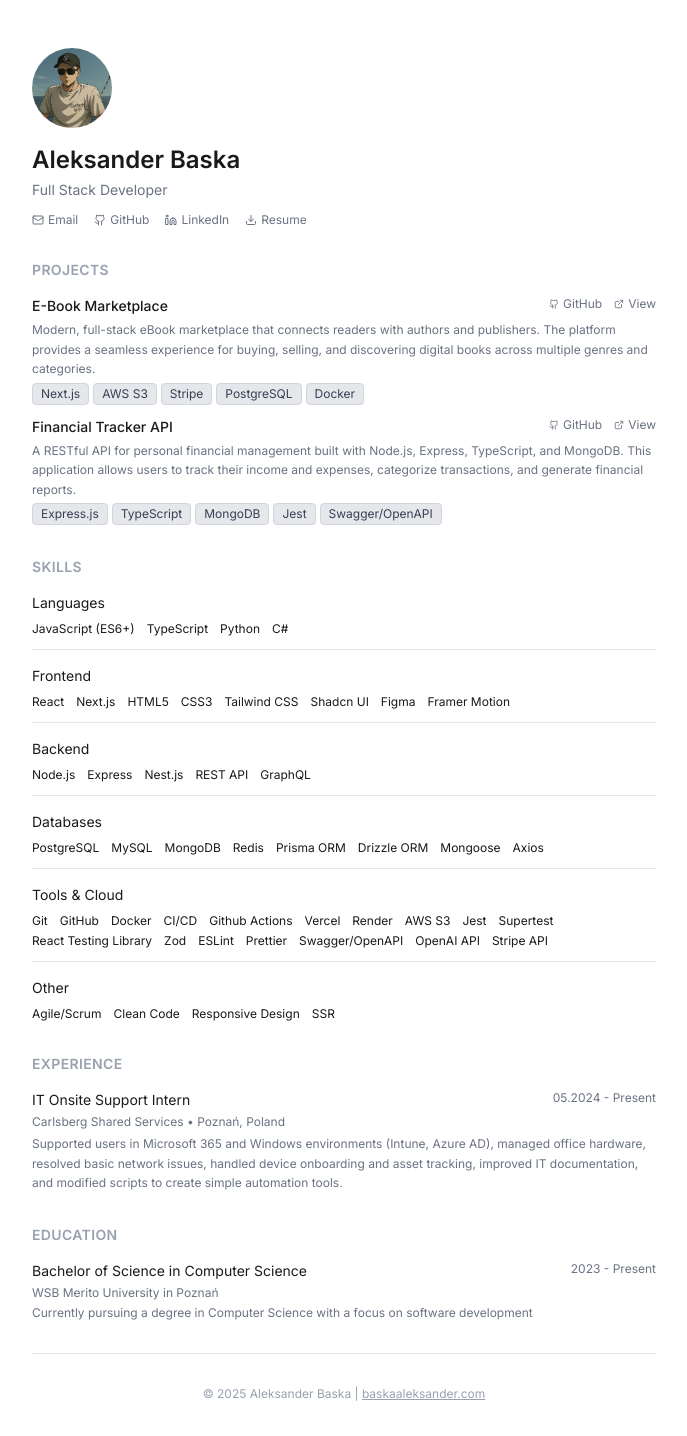
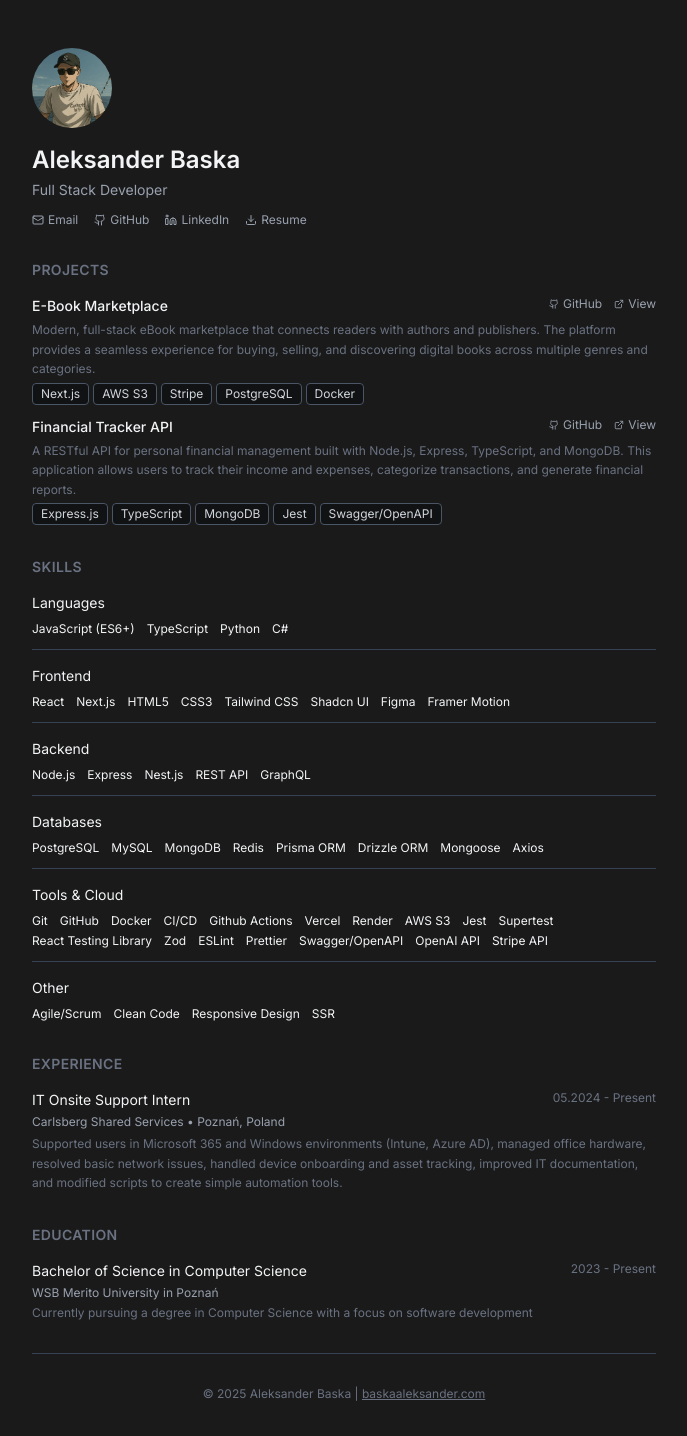
Before and after one commit to baskaaleksander/baskaaleksander-portfolio, a Next.js app: page / in a window 1280 px wide. Shown: the top 1436 px of the page, without its empty margins (296-983 px from the left). Built offline with nearby package versions, Linux system fonts and the light colour scheme.

Commit message:
chore: add ESLint and Next.js configuration for improved code quality

```diff
--- a/app/globals.css
+++ b/app/globals.css
@@ -1,15 +1,9 @@
 @import "tailwindcss";
 
 :root {
-  --background: #ffffff;
-  --foreground: #1a1a1a;
-}
-
-@media (prefers-color-scheme: dark) {
-  :root {
-    --background: #1a1a1a;
-    --foreground: #ededed;
-  }
+  /* Dark mode as the only mode */
+  --background: #1a1a1a;
+  --foreground: #ededed;
 }
 
 body {
--- a/app/page.tsx
+++ b/app/page.tsx
@@ -7,7 +7,7 @@ import Footer from "../components/Footer";
 
 export default function Home() {
   return (
-    <div className="min-h-screen bg-white dark:bg-[#1a1a1a] text-[#1a1a1a] dark:text-gray-100">
+    <div className="min-h-screen bg-[#1a1a1a] text-gray-100">
       <div className="max-w-2xl mx-auto py-12 px-6">
         <Header />
         <Projects />
--- a/components/Education.tsx
+++ b/components/Education.tsx
@@ -3,26 +3,20 @@ import { education } from "@/data/education";
 export default function Education() {
   return (
     <section className="mb-8">
-      <h2 className="text-sm font-semibold uppercase tracking-wide text-gray-400 dark:text-gray-500 mb-4">
+      <h2 className="text-sm font-semibold uppercase tracking-wide text-gray-500 mb-4">
         Education
       </h2>
       <div className="space-y-3">
         {education.map((edu, index) => (
           <div key={index}>
             <div className="flex justify-between items-start mb-1">
-              <h3 className="text-sm font-normal text-[#1a1a1a] dark:text-gray-100">
+              <h3 className="text-sm font-normal text-gray-100">
                 {edu.degree}
               </h3>
-              <span className="text-xs text-gray-500 dark:text-gray-500">
-                {edu.period}
-              </span>
+              <span className="text-xs text-gray-500">{edu.period}</span>
             </div>
-            <p className="text-xs text-gray-500 dark:text-gray-400 mb-1">
-              {edu.school}
-            </p>
-            <p className="text-xs text-gray-500 dark:text-gray-500">
-              {edu.description}
-            </p>
+            <p className="text-xs text-gray-400 mb-1">{edu.school}</p>
+            <p className="text-xs text-gray-500">{edu.description}</p>
           </div>
         ))}
       </div>
--- a/components/Experience.tsx
+++ b/components/Experience.tsx
@@ -3,24 +3,20 @@ import { experiences } from "@/data/experience";
 export default function Experience() {
   return (
     <section className="mb-8">
-      <h2 className="text-sm font-semibold uppercase tracking-wide text-gray-400 dark:text-gray-500 mb-4">
+      <h2 className="text-sm font-semibold uppercase tracking-wide text-gray-500 mb-4">
         Experience
       </h2>
       <div className="space-y-4">
         {experiences.map((exp, index) => (
           <div key={index}>
             <div className="flex justify-between items-start mb-1">
-              <h3 className="text-sm font-normal text-[#1a1a1a] dark:text-gray-100">
-                {exp.title}
-              </h3>
-              <span className="text-xs text-gray-500 dark:text-gray-500">
-                {exp.period}
-              </span>
+              <h3 className="text-sm font-normal text-gray-100">{exp.title}</h3>
+              <span className="text-xs text-gray-500">{exp.period}</span>
             </div>
-            <p className="text-xs text-gray-500 dark:text-gray-400 mb-1">
+            <p className="text-xs text-gray-400 mb-1">
               {exp.company} • {exp.location}
             </p>
-            <p className="text-xs text-gray-500 dark:text-gray-500 leading-relaxed">
+            <p className="text-xs text-gray-500 leading-relaxed">
               {exp.description}
             </p>
           </div>
--- a/components/Footer.tsx
+++ b/components/Footer.tsx
@@ -2,11 +2,11 @@ import Link from "next/link";
 
 export default function Footer() {
   return (
-    <footer className="text-center pt-8 border-t border-gray-200 dark:border-gray-700">
-      <p className="text-xs text-gray-400 dark:text-gray-500">
+    <footer className="text-center pt-8 border-t border-gray-700">
+      <p className="text-xs text-gray-500">
         &copy; {new Date().getFullYear()} Aleksander Baska |{" "}
         <Link
-          className="text-xs hover:text-[#1a1a1a] hover:dark:text-gray-100 underline"
+          className="text-xs hover:text-gray-100 underline"
           href="https://baskaaleksander.com"
         >
           baskaaleksander.com
--- a/components/Header.tsx
+++ b/components/Header.tsx
@@ -4,7 +4,7 @@ import { Mail, Github, Linkedin, Download } from "lucide-react";
 export default function Header() {
   return (
     <header className="mb-8">
-      <div className="w-20 h-20 mb-4 rounded-full bg-gray-200 dark:bg-gray-700 overflow-hidden">
+      <div className="w-20 h-20 mb-4 rounded-full bg-gray-700 overflow-hidden">
         <Image
           src="/avatar.png"
           alt="Profile Picture"
@@ -14,17 +14,15 @@ export default function Header() {
           priority
         />
       </div>
-      <h1 className="text-2xl font-semibold mb-1 text-[#1a1a1a] dark:text-gray-100">
+      <h1 className="text-2xl font-semibold mb-1 text-gray-100">
         Aleksander Baska
       </h1>
-      <p className="text-sm text-gray-500 dark:text-gray-400 mb-3">
-        Full Stack Developer
-      </p>
+      <p className="text-sm text-gray-400 mb-3">Full Stack Developer</p>
       <section className="mb-8">
         <div className="flex flex-wrap gap-4 text-xs">
           <a
             href="mailto:baskaaleksander03@gmail.com"
-            className="flex items-center gap-1 text-gray-500 dark:text-gray-400 hover:text-[#1a1a1a] dark:hover:text-gray-100"
+            className="flex items-center gap-1 text-gray-400 hover:text-gray-100"
           >
             <Mail size={12} />
             Email
@@ -33,7 +31,7 @@ export default function Header() {
             href="https://github.com/baskaaleksander"
             target="_blank"
             rel="noopener noreferrer"
-            className="flex items-center gap-1 text-gray-500 dark:text-gray-400 hover:text-[#1a1a1a] dark:hover:text-gray-100"
+            className="flex items-center gap-1 text-gray-400 hover:text-gray-100"
           >
             <Github size={12} />
             GitHub
@@ -42,7 +40,7 @@ export default function Header() {
             href="https://linkedin.com/in/baskaaleksander"
             target="_blank"
             rel="noopener noreferrer"
-            className="flex items-center gap-1 text-gray-500 dark:text-gray-400 hover:text-[#1a1a1a] dark:hover:text-gray-100"
+            className="flex items-center gap-1 text-gray-400 hover:text-gray-100"
           >
             <Linkedin size={12} />
             LinkedIn
@@ -50,7 +48,7 @@ export default function Header() {
           <a
             href="/resume.pdf"
             download
-            className="flex items-center gap-1 text-gray-500 dark:text-gray-400 hover:text-[#1a1a1a] dark:hover:text-gray-100"
+            className="flex items-center gap-1 text-gray-400 hover:text-gray-100"
           >
             <Download size={12} />
             Resume
--- a/components/Projects.tsx
+++ b/components/Projects.tsx
@@ -4,21 +4,21 @@ import { ExternalLink, Github } from "lucide-react";
 export default function Projects() {
   return (
     <section className="mb-8">
-      <h2 className="text-sm font-semibold uppercase tracking-wide text-gray-400 dark:text-gray-500 mb-4">
+      <h2 className="text-sm font-semibold uppercase tracking-wide text-gray-500 mb-4">
         Projects
       </h2>
       <div className="space-y-3">
         {projects.map((project, index) => (
           <div key={index}>
             <div className="flex justify-between items-start mb-1">
-              <h3 className="text-sm font-medium text-[#1a1a1a] dark:text-gray-100">
+              <h3 className="text-sm font-medium text-gray-100">
                 {project.title}
               </h3>
               <div className="flex items-center gap-3">
                 {project.githubLink && (
                   <a
                     href={project.githubLink}
-                    className="text-xs text-gray-500 hover:text-[#1a1a1a] dark:hover:text-gray-100 flex items-center gap-1"
+                    className="text-xs text-gray-400 hover:text-gray-100 flex items-center gap-1"
                     target="_blank"
                     rel="noopener noreferrer"
                   >
@@ -28,21 +28,21 @@ export default function Projects() {
                 )}
                 <a
                   href={project.link}
-                  className="text-xs text-gray-500 hover:text-[#1a1a1a] dark:hover:text-gray-100 flex items-center gap-1"
+                  className="text-xs text-gray-400 hover:text-gray-100 flex items-center gap-1"
                 >
                   <ExternalLink size={10} />
                   View
                 </a>
               </div>
             </div>
-            <p className="text-xs text-gray-500 dark:text-gray-500 leading-relaxed mb-1">
+            <p className="text-xs text-gray-500 leading-relaxed mb-1">
               {project.description}
             </p>
             <div className="flex flex-wrap gap-1">
               {project.tech.map((tech, techIndex) => (
                 <span
                   key={techIndex}
-                  className="text-xs px-2 py-0.5 bg-gray-200 dark:bg-[#1a1a1a] text-gray-700 dark:text-gray-300 rounded border border-gray-300 dark:border-gray-500"
+                  className="text-xs px-2 py-0.5 bg-[#111213] text-gray-300 rounded border border-gray-600"
                 >
                   {tech}
                 </span>
--- a/components/Skills.tsx
+++ b/components/Skills.tsx
@@ -3,24 +3,21 @@ import { skills } from "@/data/skills";
 export default function Skills() {
   return (
     <section className="mb-8">
-      <h2 className="text-sm font-semibold uppercase tracking-wide text-gray-400 dark:text-gray-500 mb-4">
+      <h2 className="text-sm font-semibold uppercase tracking-wide text-gray-500 mb-4">
         Skills
       </h2>
       <div className="space-y-4">
         {skills.map((category, index) => (
           <div
             key={index}
-            className="pb-3 border-b border-gray-200 dark:border-gray-700 last:border-b-0 last:pb-0"
+            className="pb-3 border-b border-gray-700 last:border-b-0 last:pb-0"
           >
-            <h3 className="text-sm font-normal mb-2 text-[#1a1a1a] dark:text-gray-100">
+            <h3 className="text-sm font-normal mb-2 text-gray-100">
               {category.category}
             </h3>
             <div className="flex flex-wrap gap-x-3 gap-y-1">
               {category.skills.map((skill, skillIndex) => (
-                <span
-                  key={skillIndex}
-                  className="text-xs text-[#1a1a1a] dark:text-gray-100"
-                >
+                <span key={skillIndex} className="text-xs text-gray-100">
                   {skill}
                 </span>
               ))}
--- a/package.json
+++ b/package.json
@@ -19,6 +19,8 @@
     "@types/node": "^20",
     "@types/react": "^19",
     "@types/react-dom": "^19",
+    "eslint": "9.33.0",
+    "eslint-config-next": "15.4.6",
     "tailwindcss": "^4",
     "typescript": "^5"
   }
```
Also changed, not shown: .eslintrc.json (added), 1 other file (tests, documents, lock files or other folders).
